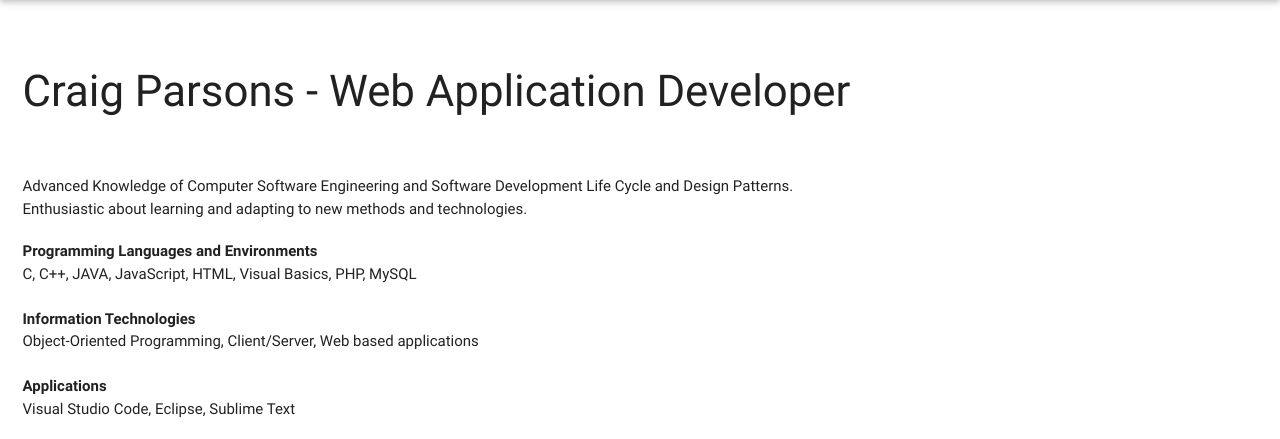
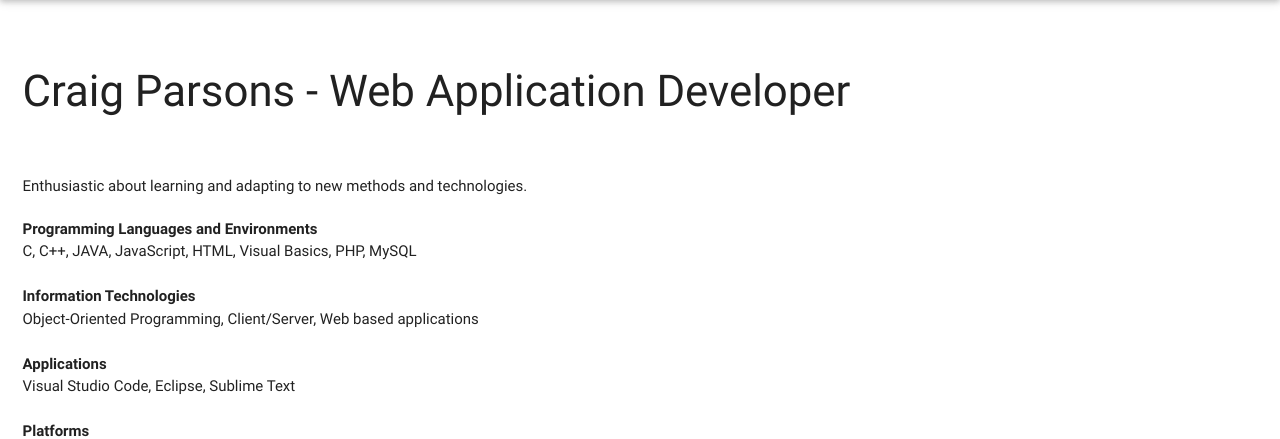
Before and after one commit to craigpars0061/profile-portfolio-resume, a Flask app: page / in a window 1280 px wide. Shown: the part 64-503 px from the top of the page. Run offline with Flask 2, Linux system fonts and the light colour scheme; some libraries are stand-ins or nearby versions.

Commit message:
Update main.html
I just want to only include information that I find relevant. Most people just want to see the basics on resume so I'm going to drop the extra fluff like:
Advanced Knowledge of Computer Software Engineering and Software Development Life Cycle and Design Patterns.

```diff
--- a/FlaskApp/templates/main.html
+++ b/FlaskApp/templates/main.html
@@ -17,7 +17,6 @@
 <div class="row">
   <div class="col m12">
     <ul>
-      <li>Advanced Knowledge of Computer Software Engineering and Software Development Life Cycle and Design Patterns.</li>
       <li>Enthusiastic about learning and adapting to new methods and technologies.</li>
     </ul>
   </div>
```
